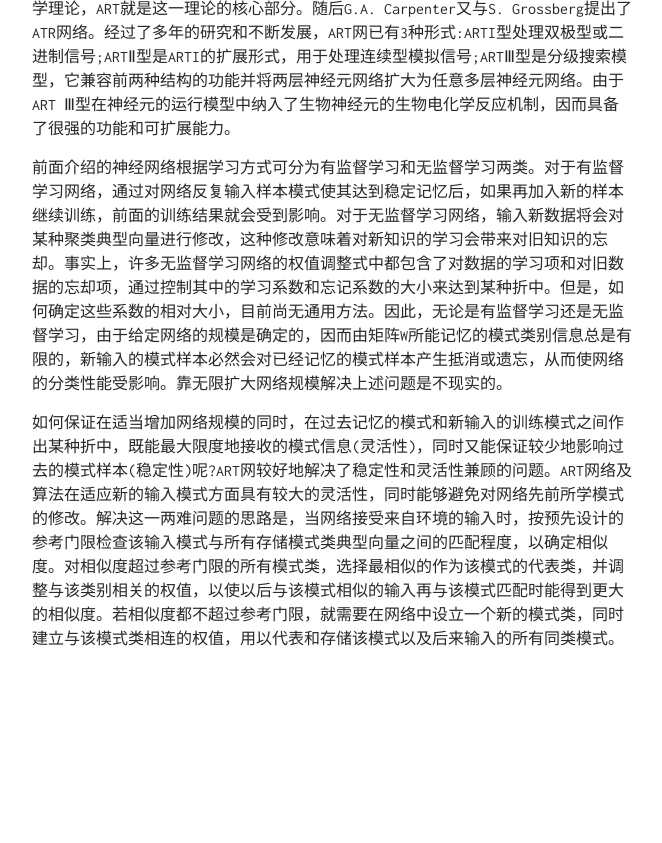
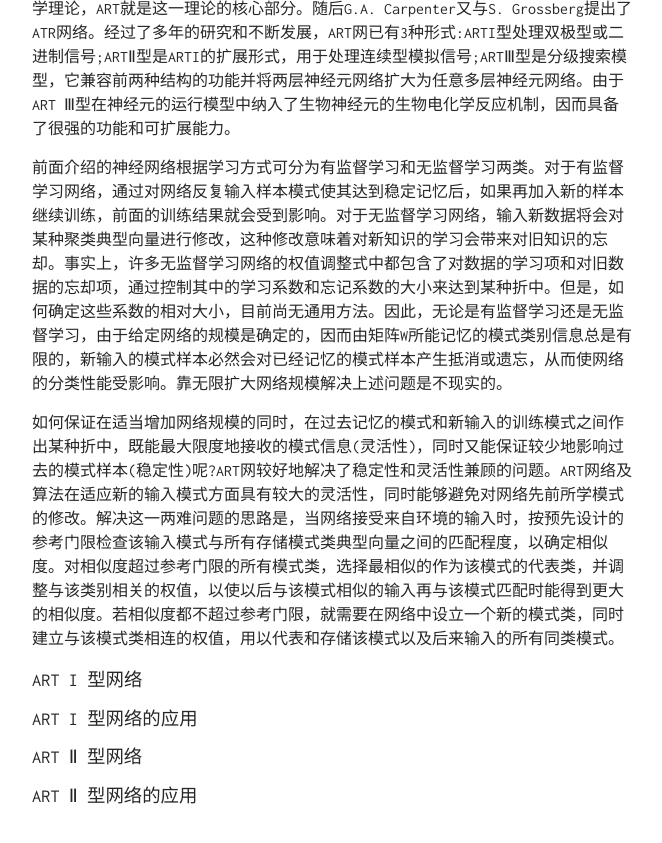
Before and after one commit to TobiahShaw/TobiahShaw.github.io, a Jekyll site: the page built from _posts/2019-10-26-NN-of-Competitive learning.md, in a window 1280 px wide and 900 px high, scrolled down 11061 px. Shown: the top 843 px of the window, without its empty margins (308-970 px from the left). Built offline with Jekyll 4.4.1, drawn with Linux system fonts in a browser that asks for light colours; our own code applies the rules of GitHub Pages for plain Markdown files; formulas are drawn with MathJax 3; before the commit the page ends 11817 px from its top, so only the background shows below that.

Commit message:
structure

```diff
--- a/_posts/2019-10-26-NN-of-Competitive learning.md
+++ b/_posts/2019-10-26-NN-of-Competitive learning.md
@@ -268,3 +268,11 @@ $$ \eta (t) = C_2 exp(\frac{-B_2 t}{t_m}) $$
 前面介绍的神经网络根据学习方式可分为有监督学习和无监督学习两类。对于有监督学习网络，通过对网络反复输入样本模式使其达到稳定记忆后，如果再加入新的样本继续训练，前面的训练结果就会受到影响。对于无监督学习网络，输入新数据将会对某种聚类典型向量进行修改，这种修改意味着对新知识的学习会带来对旧知识的忘却。事实上，许多无监督学习网络的权值调整式中都包含了对数据的学习项和对旧数据的忘却项，通过控制其中的学习系数和忘记系数的大小来达到某种折中。但是，如何确定这些系数的相对大小，目前尚无通用方法。因此，无论是有监督学习还是无监督学习，由于给定网络的规模是确定的，因而由矩阵W所能记忆的模式类别信息总是有限的，新输入的模式样本必然会对已经记忆的模式样本产生抵消或遗忘，从而使网络的分类性能受影响。靠无限扩大网络规模解决上述问题是不现实的。
 
 如何保证在适当增加网络规模的同时，在过去记忆的模式和新输入的训练模式之间作出某种折中，既能最大限度地接收的模式信息(灵活性)，同时又能保证较少地影响过去的模式样本(稳定性)呢?ART网较好地解决了稳定性和灵活性兼顾的问题。ART网络及算法在适应新的输入模式方面具有较大的灵活性，同时能够避免对网络先前所学模式的修改。解决这一两难问题的思路是，当网络接受来自环境的输入时，按预先设计的参考门限检查该输入模式与所有存储模式类典型向量之间的匹配程度，以确定相似度。对相似度超过参考门限的所有模式类，选择最相似的作为该模式的代表类，并调整与该类别相关的权值，以使以后与该模式相似的输入再与该模式匹配时能得到更大的相似度。若相似度都不超过参考门限，就需要在网络中设立一个新的模式类，同时建立与该模式类相连的权值，用以代表和存储该模式以及后来输入的所有同类模式。
+
+### ART I 型网络
+
+### ART I 型网络的应用
+
+### ART Ⅱ 型网络
+
+### ART Ⅱ 型网络的应用
```
